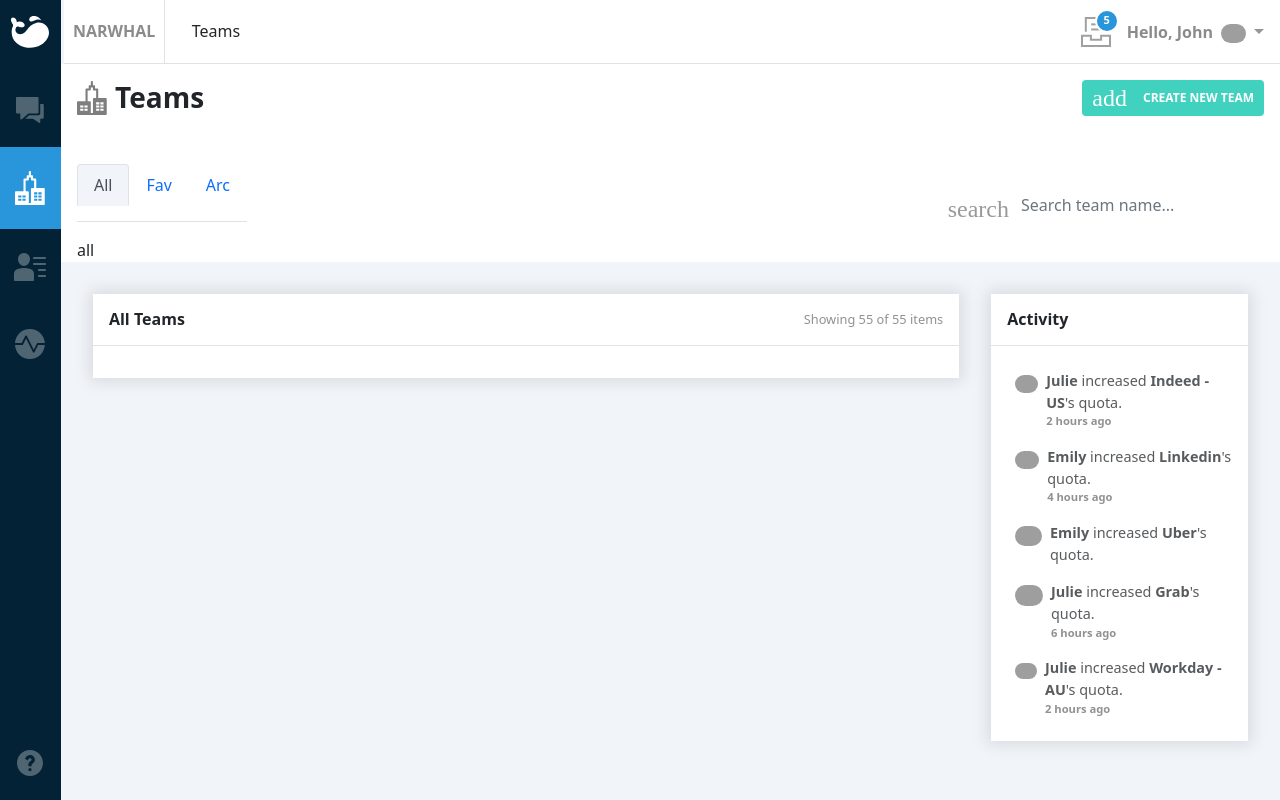
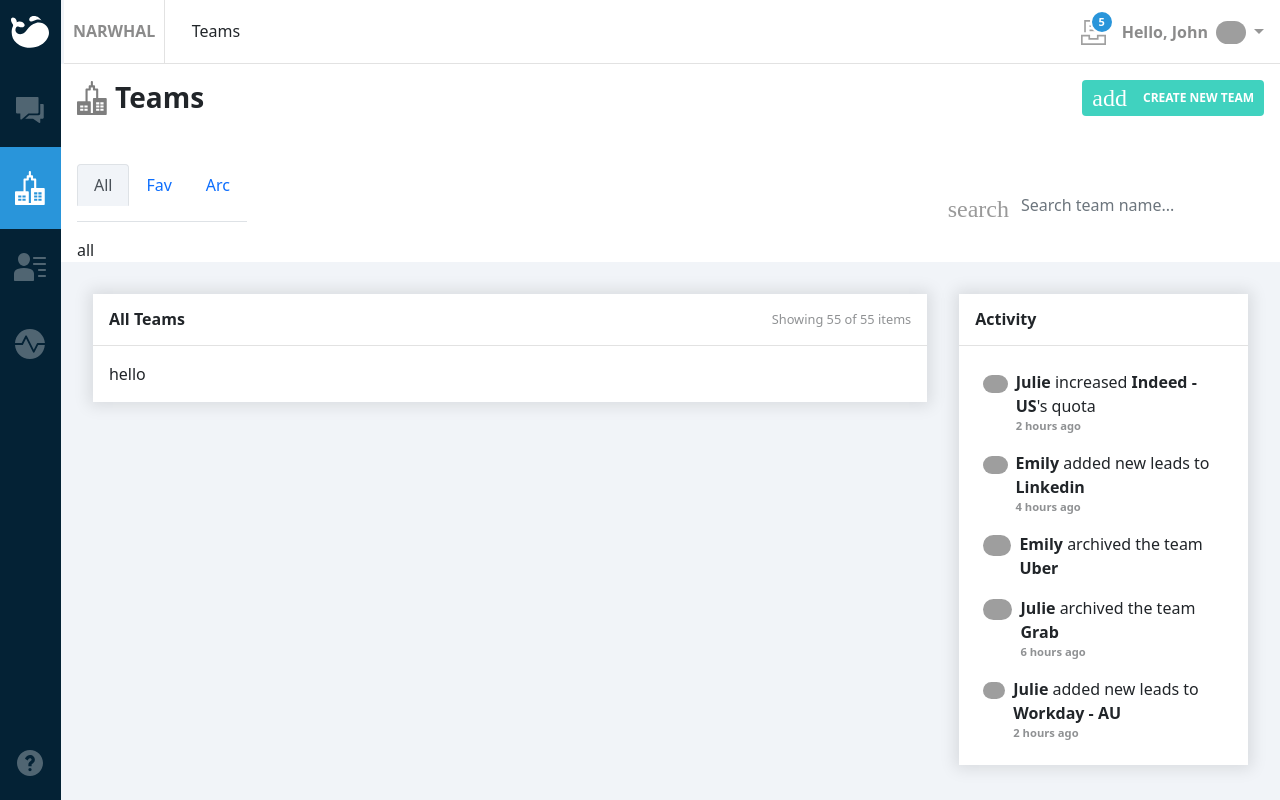
Before and after one commit to Mehedihasan-95/ReactWebApp, a React (Create React App) app: page / in a window 1280 px wide. Built offline with nearby package versions, Linux system fonts and the light colour scheme; grey boxes are pictures that could not be loaded.

Commit message:
activity completed

```diff
--- a/src/App.js
+++ b/src/App.js
@@ -4,10 +4,13 @@ import Header from './header/header';
 import Sidenav from './sidenav/sidenav';
 import { Tabs, Tab, Form, FormControl } from 'react-bootstrap';
 import ViewBoxs from './component/viewBoxs'
-
 import iconTeamsBlack from './assets/icons/icon-teams-black.svg';
+import ActivitiesCard from './component/activitiesCard'
+import dataObj from './assets/data/data.json'
 
 
+
+const personActivity = dataObj.activities;
 const App = () => {
 
 
@@ -68,7 +71,32 @@ const App = () => {
 
           </div>
 
-          <ViewBoxs />
+          {/* All Items */}
+          <div className='d-flex m-4_5 align-items-start justify-content-between'>
+
+            <div className='col-9 pr-4_5'>
+              <ViewBoxs />
+            </div>
+
+            {/* Activities */}
+            <div className='col-3 w- bg-white box-shadow-default'>
+
+              <div className='header-title border-bottom-1'>
+                <div className='p-3 d-flex justify-content-between align-items-center'>
+                  <h6 className='m-0 font-weight-600 '>Activity</h6>
+                </div>
+              </div>
+
+              {/* Activities list */}
+              <div className='p-3'>
+                {personActivity.map((activity) => {
+                  return <ActivitiesCard key={activity.id} activity={activity} />
+                })}
+              </div>
+
+            </div>
+
+          </div>
         </div>
       </div>
     </>
--- a/src/component/activitiesCard.js
+++ b/src/component/activitiesCard.js
@@ -1,14 +1,32 @@
 
 const ActivitiesCard = ({ activity }) => {
-    console.log(activity);
+    let actionText = activity.action.split('_')
+
+    const activeAction = activity.action;
+    switch (activeAction) {
+        case 'increased_quota':
+            actionText = <> <strong>{activity.person.name}</strong> {actionText[0]} <strong>{activity.target}</strong>'s  {actionText[1]} </>;
+            break;
+        case 'added_leads':
+            actionText = <> <strong>{activity.person.name}</strong> {actionText[0]} new {actionText[1]} to <strong>{activity.target}</strong></>;
+            break;
+        case 'archived_team':
+            actionText = <><strong> {activity.person.name} </strong> {actionText[0]} the {actionText[1]} <strong>{activity.target} </strong></>;
+            break;
+        default:
+            break;
+    }
+
+    console.log(actionText)
     return (
+
         <div className='d-flex align-items-start py-2'>
             <div className='user-img px-2'>
                 <img className='img-fluid' src={activity.person?.avatar} width="30" />
             </div>
             {/* activities title */}
             <div className='activities-title'>
-                <p className='m-0 opacity-75 font-size-0_9rem'><strong>{activity.person.name}</strong> increased <strong>{activity.target}</strong>'s quota.</p>
+                <p className="m-0"> {actionText}</p>
                 <p className='m-0 font-size-0_7rem opacity-50'><strong> {activity.created_at} </strong></p>
             </div>
         </div>
--- a/src/component/viewBoxs.js
+++ b/src/component/viewBoxs.js
@@ -1,16 +1,12 @@
 import React from 'react'
-import ActivitiesCard from '../component/activitiesCard'
 import dataObj from '../assets/data/data.json'
 
-const personActivity = dataObj.activities;
 
 const ViewBoxs = () => {
     return (
-        <div className='m-4_5'>
-            <div className='d-flex justify-content-between align-items-start'>
-
+        <>
             {/* All Items List */}
-                <div className='col-9 bg-white box-shadow-default'>
+            <div className='bg-white box-shadow-default'>
                 {/* header */}
                 <div className='header-title border-bottom-1 '>
                     <div className=' p-3 d-flex justify-content-between align-items-center'>
@@ -21,31 +17,10 @@ const ViewBoxs = () => {
 
                 {/* Box Content */}
                 <div className='p-3'>
-
+                    hello
                 </div>
             </div>
-
-                {/* Activities */}
-                <div className='w-100 ml-4_5 bg-white box-shadow-default'>
-                    {/* header */}
-                    <div className='header-title border-bottom-1'>
-                        <div className=' p-3 d-flex justify-content-between align-items-center'>
-                            <h6 className='m-0 font-weight-600 '>Activity</h6>
-                        </div>
-                    </div>
-
-                    {/* Activities list */}
-                    <div className='p-3'>
-                        {personActivity.map((activity) => {
-                            return <ActivitiesCard key={activity.id} activity={activity} />
-                        })}
-
-
-                    </div>
-                </div>
-
-            </div>
-        </div>
+        </>
     )
 }
 
--- a/src/header/header.js
+++ b/src/header/header.js
@@ -21,7 +21,7 @@ const Header = () => {
                         <div className='position-relative mr-3'>
                             <div className='notify-Count'>{dataObj.current_user.notifications_count}</div>
                             <div className='notify-icon'>
-                                <img src={iconNotify} />
+                                <img src={iconNotify} width="25" />
                             </div>
                         </div>
 
@@ -30,7 +30,7 @@ const Header = () => {
                             <p className='m-0'>Hello, {dataObj.current_user.name}</p>
                         </div>
                         <div className='user-img px-2 cursor-pointer'>
-                            <img className='img-fluid' src={dataObj.current_user.avatar} width="25" />
+                            <img className='img-fluid' src={dataObj.current_user.avatar} width="30" />
                         </div>
                         <div className='arrow-down '></div>
                     </div>
--- a/src/style.scss
+++ b/src/style.scss
@@ -21,6 +21,8 @@ $body-bg: #F1F4F8;
 .pl-2{padding-left: .5rem;}
 .pl-3{padding-left: 1rem;}
 .pr-3{padding-right: 1rem;}
+.pr-4_5{padding-right: 2rem;}
+.w-20{max-width: 20%;}
 .cursor-pointer{cursor: pointer;}
 .font-weight-600{font-weight: 600;}
 .user-img img{border-radius: 5rem;}
```
Lines whose indentation alone changed are shown as unchanged.
